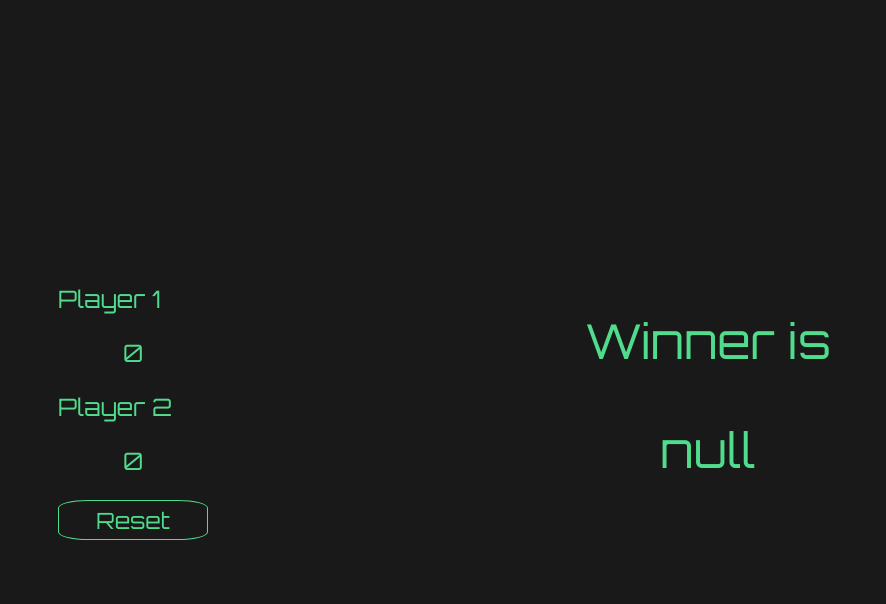
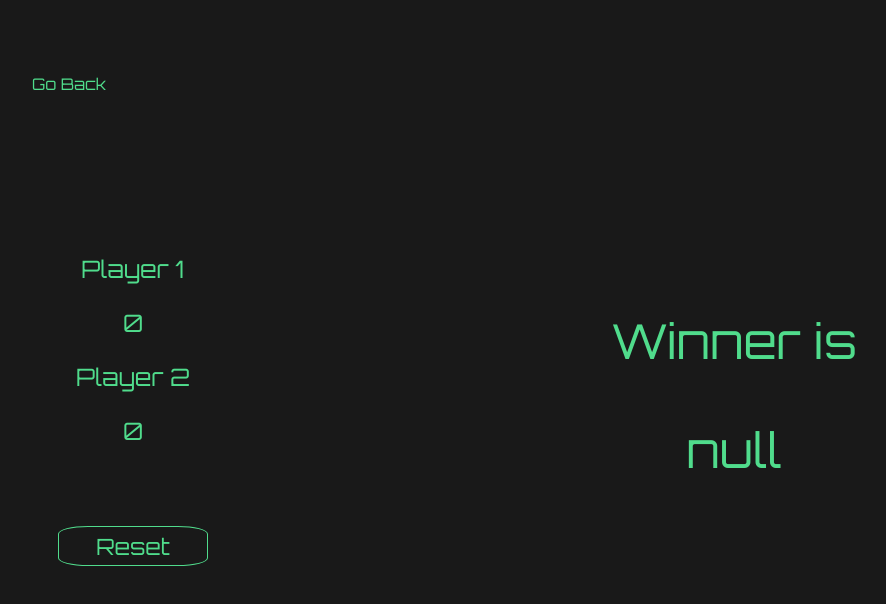
Before and after one commit to Geoffrey28/TicTacToe_Vuejs, a Vue app: page /#/end in a window 1280 px wide. Shown: the top 604 px of the page, without its empty margins (132-1018 px from the left). Built offline with nearby package versions, Linux system fonts and the light colour scheme.

Commit message:
add Back button

```diff
--- a/src/components/Board.vue
+++ b/src/components/Board.vue
@@ -87,7 +87,8 @@ export default {
         border-left: 1px solid rgb(80, 220, 140);
         list-style: none;
         &:hover {
-            background: rgba(150, 150, 150, .1)
+            background: rgba(80, 220, 140, .2);
+            cursor: pointer;
         }
     }
     & li:nth-child(1), li:nth-child(7), li:nth-child(4) {
--- a/src/components/Menu.vue
+++ b/src/components/Menu.vue
@@ -23,6 +23,7 @@ export default {
     border-radius: 20%;
     &--button {
         width: 60%;
+        cursor: pointer;
         font-size: 1.2em;
         line-height: 50px;
         height: 50px;
--- a/src/views/Game.vue
+++ b/src/views/Game.vue
@@ -1,6 +1,9 @@
 <template>
   <div class="game">
       <div class="game--player">
+        <div class="game--home">
+          <router-link to="/">Go Back</router-link>
+        </div>
         <div class="game--player--item">
           <p>Player 1</p>
           <p class="score">{{ this.score.one }}</p>
@@ -64,12 +67,28 @@ export default {
     &--item {
       color: rgb(80, 220, 140);
       font-size: 1.5em;
-      .score {
+      p {
         text-align: center;
       }
     }
   }
+  &--home {
+    display: flex;
+    justify-content: center;
+    align-items: center;
+    margin: -20vh 10vw 20vh 0;
+    &:hover {
+      a {
+        text-shadow: 2px 2px 5px rgb(80, 220, 140);
+      }
+    }
+    a {
+      text-decoration: none;
+      color: rgb(80, 220, 140);
+    }
+  }
   .reset {
+    margin: 10vh auto 0;
     width: 150px;
     height: 40px;
     border: 1px solid rgb(80, 220, 140);
```
